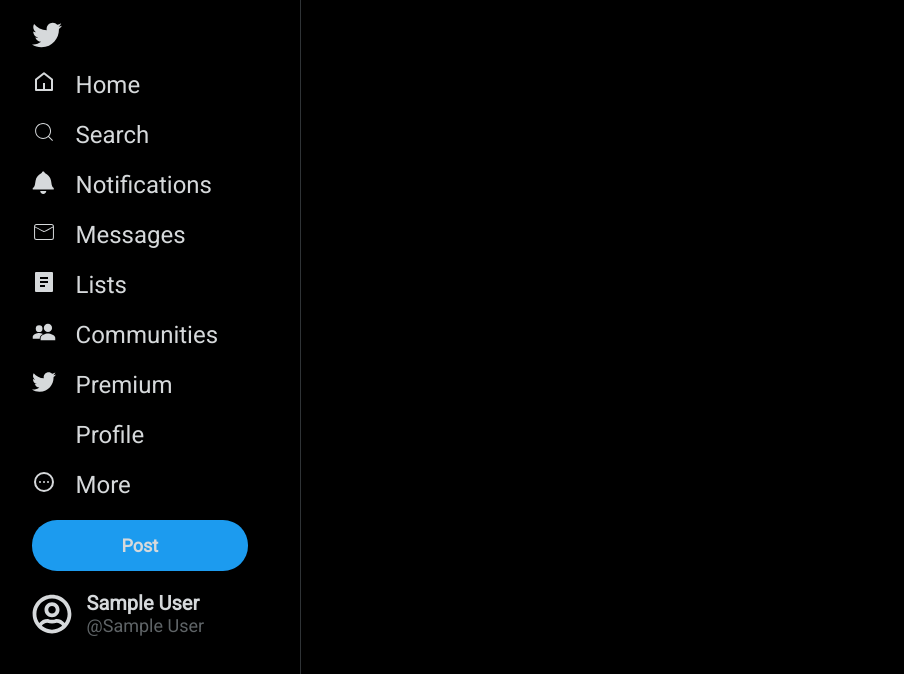
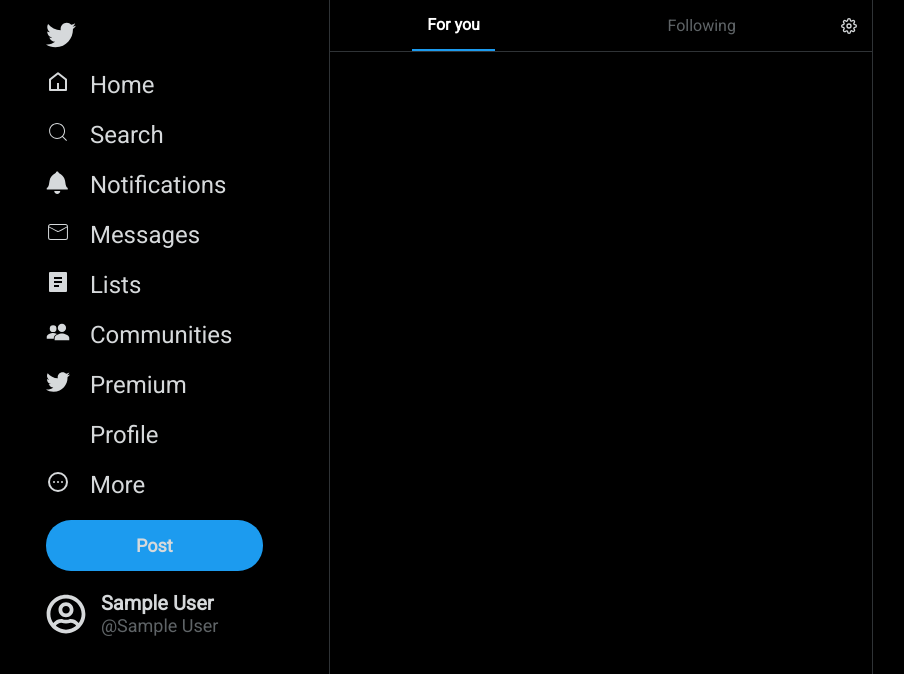
Before and after one commit to hrudai2002/twit-app, a React (Vite) app in the folder frontend/: page / in a window 1280 px wide. Shown: the top 674 px of the page, without its empty margins (20-924 px from the left). Built offline with nearby package versions, Linux system fonts and the light colour scheme; sample sign-in values are in the browser's storage; some icons are missing.

Commit message:
feed header done

```diff
--- a/frontend/src/App.scss
+++ b/frontend/src/App.scss
@@ -8,29 +8,7 @@
     font-family: 'Roboto', sans-serif;
 }
 
-.main {
-    display: flex;
-    flex-direction: row;
-    flex: 1;
-}
-
-.left {
-    width: 30%;
-    height: 100vh;
-    border-right: 2px solid #1D1F21;
-}
-
-.middle {
-    width: 40%;
-    height: 100vh;
-}
-
-.right {
-    width: 30%;
-    height: 100vh;
-    border-left: 2px solid #1D1F21;
-}
-
+// login css
 .login-container {
     width: 100vw;
     height: 100vh;
@@ -112,6 +90,9 @@
     border-radius: 10px;
 }
 
+
+// home page css
+
 .home {
     display: flex;
     height: 100vh;
@@ -119,8 +100,11 @@
     color: #D6D9DB !important;
 }
 
+
+
+// navbar css
 .navbar {
-    flex: 1;
+    flex: 0.9;
     font-size: 24px;
     display: flex;
     flex-direction: column;
@@ -175,10 +159,75 @@
     }
 }
 
+
+
+//  feed css
 .feed {
-    flex: 2;
+    flex: 1.4;
+    border-right: 1px solid rgb(47, 51, 54);
+
+    .feed-header {
+        flex: 1;
+        display: flex;
+        flex-direction: row;
+        border-bottom: 1px solid rgb(47, 51, 54);
+
+        .feed-header-nav {
+            flex: 1;
+            display: flex;
+            flex-direction: row;
+            justify-content: space-around;
+            align-items: center;
+
+            .for-you {
+                flex: 1;
+                display: flex;
+                justify-content: center;
+                align-items: center;
+
+                &:hover {
+                    background-color: #2b2b2c;
+                    cursor: pointer;
+                    .text {
+                        background-color: #2b2b2c;
+                    }
+                }
+                .text {
+                    padding: 15px
+                }
+            }
+
+            .following {
+                flex: 1;
+                display: flex;
+                justify-content: center;
+                align-items: center;
+
+                &:hover {
+                    background-color: #2b2b2c;
+                    cursor: pointer;
+                    .text {
+                        background-color: #2b2b2c;
+                    }
+                }
+                .text { padding: 15px; }
+            }
+        }
+
+        .settings-icon {
+            padding: 15px;
+            display: flex;
+            align-items: center;
+            justify-content: center;
+            .text { padding: 15px }
+        }
+    }
+
+
 }
 
+
+// sidebar css
 .sidebar {
     flex: 1;
 }
--- a/frontend/src/screens/index.tsx
+++ b/frontend/src/screens/index.tsx
@@ -1,5 +1,5 @@
 import '../App.scss';
-import React, { useContext } from 'react';
+import React, { useContext, useState } from 'react';
 
 // icons
 import { RiHome5Line, RiFileList2Fill  } from "react-icons/ri";
@@ -10,12 +10,17 @@
 import { FaUser } from "react-icons/fa6";
 import { HiOutlineDotsCircleHorizontal } from "react-icons/hi";
 import { FaRegUserCircle } from "react-icons/fa";
+import { FiSettings } from "react-icons/fi";
+
+
 import { UserContext } from '../contexts/userContext';
+
 
 
 function App() {
 
     const user = useContext(UserContext);
+    const [selectedTab, setSelectedTab] = useState('For you');
 
     const navbar = [
         {
@@ -56,6 +61,9 @@
         }
     ]
 
+    const changeTab = (tab: string) => {
+        setSelectedTab(tab);
+    }
 
     return (
         <div className="home">
@@ -80,7 +88,42 @@
                     </div>
                 </div>
             </div>
-            <div className="feed"></div>
+            <div className="feed">
+                    <div className="feed-header">
+                        <div className='feed-header-nav'>
+                            <div
+                            className="for-you"
+                            style={{
+                                color: selectedTab === 'For you' ?  '#fff' : '#5f6467',
+                                fontWeight: selectedTab === 'For you' ? 'bold' : 'normal'
+                            }}
+                            onClick={() => changeTab('For you')}
+                            >
+                                <div
+                                className='text'
+                                style={{
+                                    borderBottom: selectedTab === 'For you' ? '2px solid #1c9bef' : 'none'
+                                }}>For you</div>
+                            </div>
+                            <div
+                            className="following"
+                            style={{
+                                color: selectedTab === 'Following' ? '#fff' : '#5f6467',
+                                fontWeight: selectedTab === 'Following' ? 'bold' : 'normal'
+                            }}
+                            onClick={() => changeTab('Following')}
+                            >
+                                <div className='text'
+                                style={{
+                                    borderBottom: selectedTab === 'Following' ? '2px solid #1c9bef' : 'none'
+                                }}>Following</div>
+                            </div>
+                        </div>
+                        <div className="settings-icon">
+                          <FiSettings />
+                        </div>
+                    </div>
+            </div>
             <div className="sidebar"></div>
         </div>
     )
```
